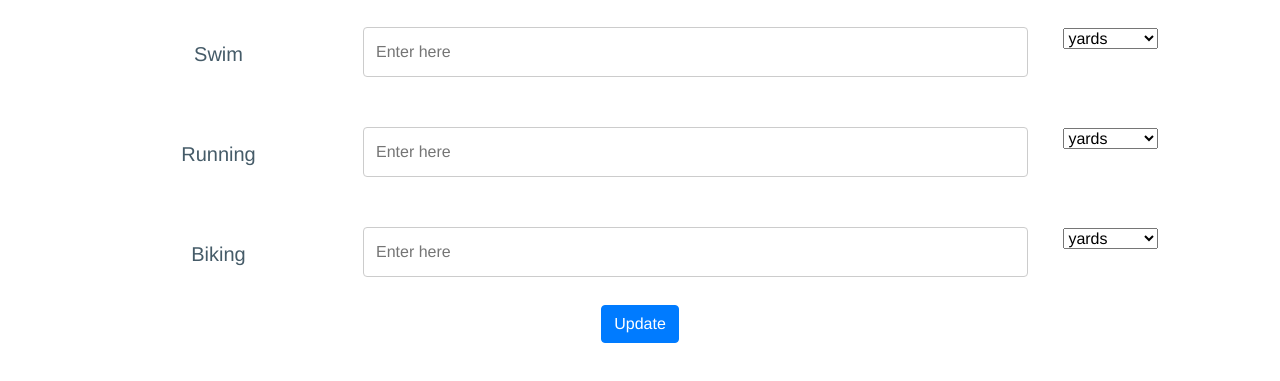
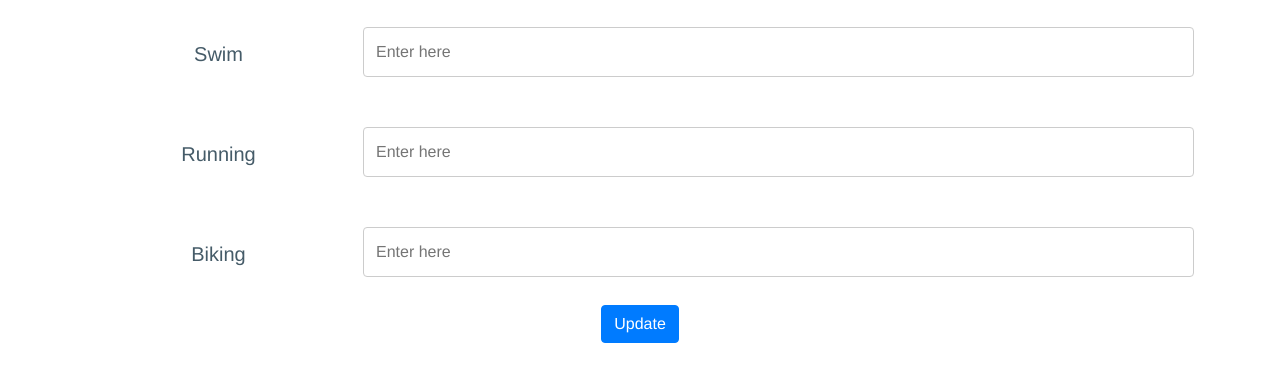
Before and after one commit to DatFob/Coen-174L, a plain HTML site: page front-end/IronBroncoLogInfo.html in a window 1280 px wide. Shown: the part 215-596 px from the top of the page. Drawn offline with nearby package versions, Linux system fonts and the light colour scheme; files whose address does not match are found by name.

Commit message:
distance selectors removed from ironbroncologinfo

```diff
--- a/front-end/IronBroncoLogInfo.html
+++ b/front-end/IronBroncoLogInfo.html
@@ -49,17 +49,17 @@
 					<div class="col-25">
 						<label for="swim">Swim</label>
 					</div>
-					<div class="col-60">
+					<div class="col-75">
 						<input type="number" id="swim" placeholder="Enter here"/>
 					</div>
-					<div class="col-15">
+					<!-- <div class="col-15">
 						<select>
 							<option value="yards">yards</option>
 							<option value="miles">miles</option>
 							<option value="meters">meters</option>
 							<option value="kilometers">kilometers</option>
 						</select>
-					</div>
+					</div> -->
 				</div>
 			</div>
 			<div class="container" style="padding:1rem;">
@@ -67,17 +67,17 @@
 					<div class="col-25">
 						<label for="running">Running</label>
 					</div>
-					<div class="col-60">
+					<div class="col-75">
 						<input type="number" id="running" placeholder="Enter here"/>
 					</div>
-					<div class="col-15">
+					<!-- <div class="col-15">
 						<select>
 							<option value="yards">yards</option>
 							<option value="miles">miles</option>
 							<option value="meters">meters</option>
 							<option value="kilometers">kilometers</option>
 						</select>
-					</div>
+					</div> -->
 				</div>
 			</div>
 			<div class="container" style="padding:1rem;">
@@ -85,17 +85,17 @@
 					<div class="col-25">
 						<label for="biking">Biking</label>
 					</div>
-					<div class="col-60">
+					<div class="col-75">
 						<input type="number" id="biking" placeholder="Enter here"/>
 					</div>
-					<div class="col-15">
+					<!-- <div class="col-15">
 						<select>
 							<option value="yards">yards</option>
 							<option value="miles">miles</option>
 							<option value="meters">meters</option>
 							<option value="kilometers">kilometers</option>
 						</select>
-					</div>
+					</div> -->
 				</div>
 			</div>
 			<div class="infobBox">
--- a/front-end/ironbroncostyle.css
+++ b/front-end/ironbroncostyle.css
@@ -64,7 +64,7 @@ input[type=number], input[type=text], textarea {
 
 .col-75 {
   float: left;
-  width: 70%;
+  width: 75%;
   margin-top: 6px;
 }
 
```
